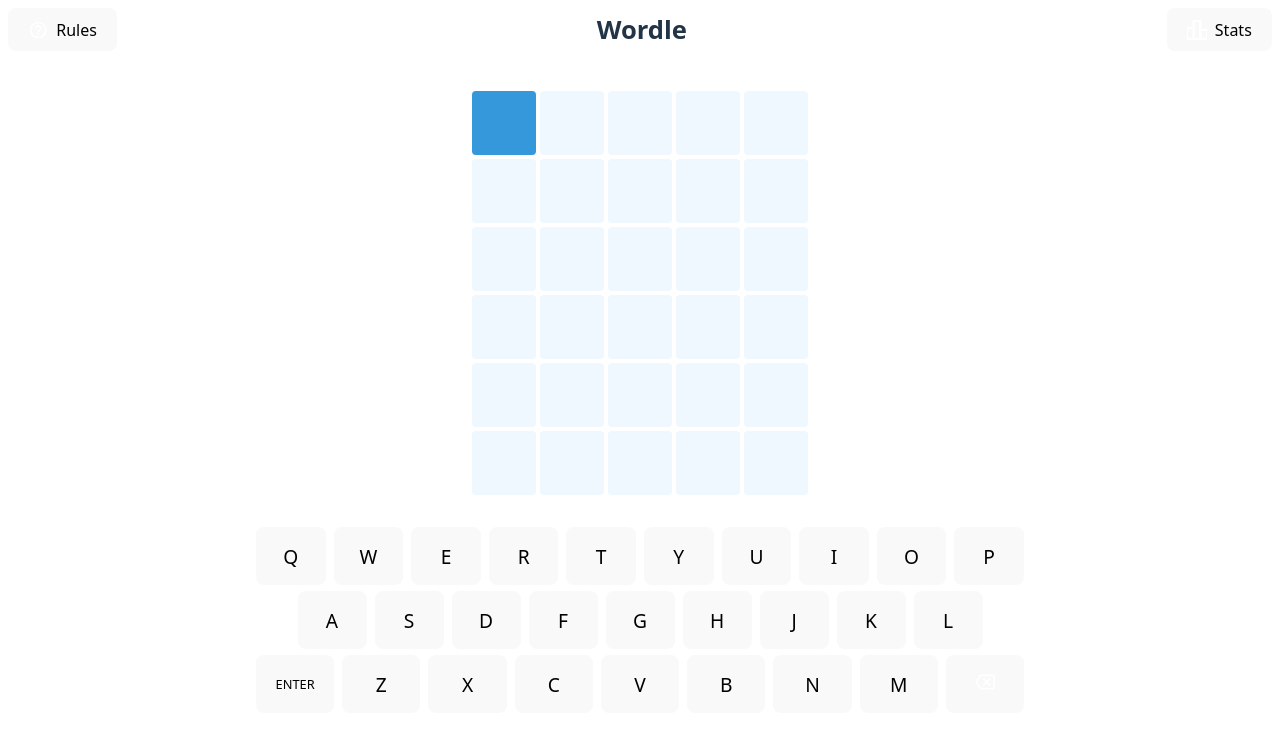
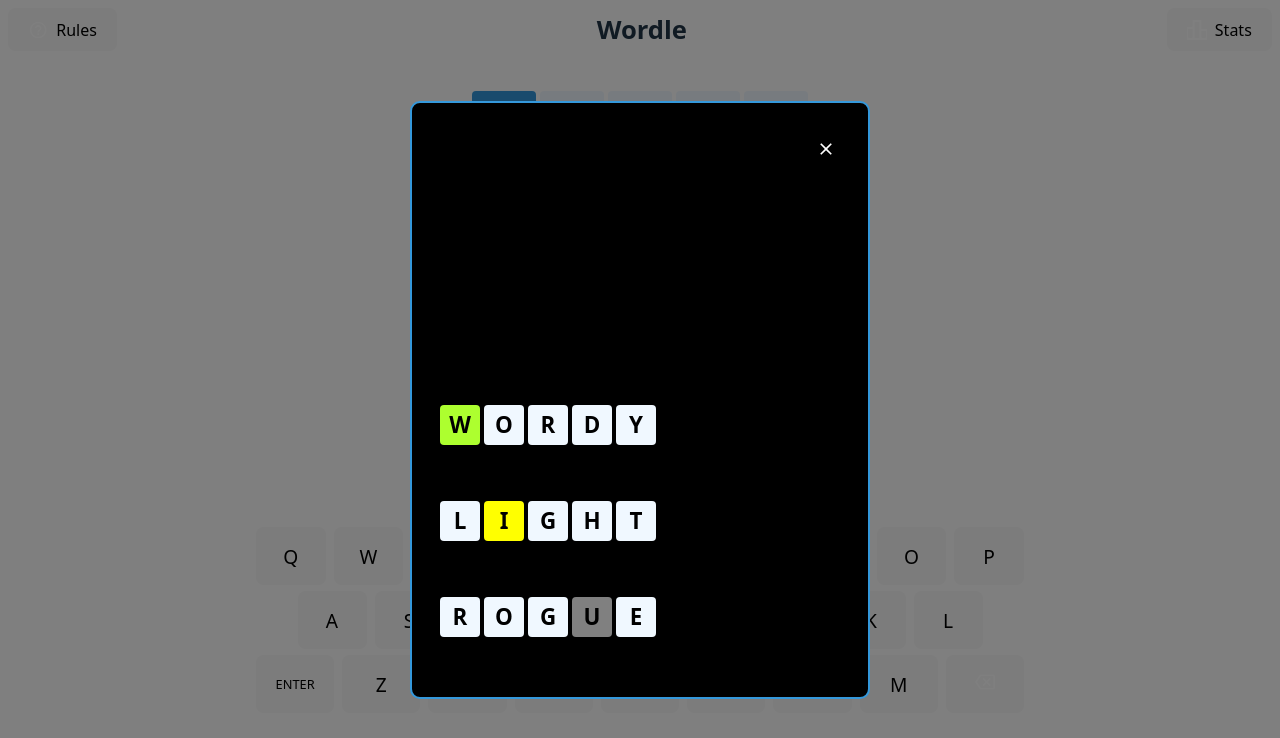
Before and after one commit to Anton-Vlad/wordle_ro, a Vue app: page / in a window 1280 px wide. Shown: the top 738 px of the page. Built offline with nearby package versions, Linux system fonts and the light colour scheme.

Commit message:
Add message modal

```diff
--- a/src/components/Board.vue
+++ b/src/components/Board.vue
@@ -1,8 +1,9 @@
 <script setup lang="ts">
 import { ref, computed, onMounted, onUnmounted } from "vue";
 import WORDS from "../words";
-import Rules from "./Rules.vue";
-import Score from "./Score.vue";
+import MessageModal from "./MessageModal.vue";
+import RulesModal from "./RulesModal.vue";
+import ScoreModal from "./ScoreModal.vue";
 import Header from "./Header.vue";
 import Keyboard from "./Keyboard.vue";
 import type { Game } from "../types";
@@ -24,6 +25,7 @@ const target = ref(getRandomWord());
 
 const showRules = ref(false);
 const showScore = ref(false);
+const showMessage = ref(false);
 
 const outputMessage = ref("");
 const tries = ref(0);
@@ -79,7 +81,13 @@ function saveResult(status: string) {
     tries: tries.value,
     letters: lettersFound.value,
   });
-  outputMessage.value = "You " + (status === "W" ? "Win" : "Lose");
+
+  if (status === "W") {
+    outputMessage.value = "You guessed the word!";
+  } else {
+    outputMessage.value = `You run out of guesses. The word was: ${target.value}`;
+  }
+  showMessage.value = true;
 }
 
 function resetBoard() {
@@ -95,10 +103,10 @@ function resetBoard() {
   target.value = getRandomWord();
 
   outputMessage.value = "";
+  showMessage.value = false;
+
   tries.value = 0;
   blockInputs.value = false;
-
-  console.log("NEW TARGET: ", target.value);
 }
 
 function getRandomWord() {
@@ -152,6 +160,7 @@ const handleKeydown = (
   const keyCode = event.keyCode || event.which;
 
   outputMessage.value = "";
+  showMessage.value = false;
 
   // Check if it's a valid key we want to listen for
   if (isValidKey(key, keyCode)) {
@@ -187,6 +196,14 @@ const handleKeydown = (
     }
 
     if (isSubmitKey(keyCode) && wordIsComplete.value) {
+      // check if the word is valid
+      const word = board.value[currentWordRow.value].join("");
+      if (!WORDS.includes(word.toLowerCase())) {
+        outputMessage.value = "Word is not valid.";
+        showMessage.value = true;
+        return;
+      }
+
       // check the word vs the target,  update the clases for the boardStatuses
       validateWordInput();
 
@@ -194,9 +211,6 @@ const handleKeydown = (
       wrongLettersUsed.value = [...getLettersUsedByType("wrongLetter")];
       includedLettersUsed.value = [...getLettersUsedByType("includedLetter")];
       goodLettersUsed.value = [...getLettersUsedByType("goodLetter")];
-      console.log("Wrong letters used: ", wrongLettersUsed.value);
-      console.log("Included letters used: ", includedLettersUsed.value);
-      console.log("Good letters used: ", goodLettersUsed.value);
 
       tries.value += 1;
 
@@ -224,19 +238,26 @@ const handleKeydown = (
 
     if (isSubmitKey(keyCode) && !wordIsComplete.value) {
       outputMessage.value = "Word is incomplet.";
+      showMessage.value = true;
       return;
     }
 
     if (wordIsComplete.value) {
-      outputMessage.value =
-        "Word is complet. Please submit it. (SPACE or ENTER key)";
+      // outputMessage.value =
+      //   "Word is complet. Please submit it. (SPACE or ENTER key)";
+      //   showMessage.value = true;
+      return;
     }
   }
 };
 
 onMounted(() => {
+  setTimeout(() => {
+    showRules.value = true;
+    showScore.value = false;
+  }, 1000);
+
   document.addEventListener("keydown", handleKeydown);
-  console.log("Target: " + target.value);
 });
 
 onUnmounted(() => {
@@ -251,11 +272,19 @@ function onCloseScore() {
   showScore.value = false;
 }
 
+function onCloseMessage() {
+  showMessage.value = false;
+}
+
 function onOpenRules() {
   showRules.value = true;
 }
 
 function onOpenStats() {
+  showScore.value = true;
+}
+
+function onOpenMessage() {
   showScore.value = true;
 }
 
@@ -274,8 +303,9 @@ function handleKeybordMouse(letter: string) {
 
 <template>
   <Header @openRules="onOpenRules" @openStats="onOpenStats" />
-  <Rules v-if="!showScore" :open="showRules" @close="onCloseRules" />
-  <Score
+  <MessageModal :message="outputMessage" :open="showMessage" @close="onCloseMessage" />
+  <RulesModal v-if="!showScore" :open="showRules" @close="onCloseRules" />
+  <ScoreModal
     v-if="!showRules"
     :open="showScore"
     :games="games"
@@ -311,10 +341,6 @@ function handleKeybordMouse(letter: string) {
     :goodLetters="goodLettersUsed"
     @letter="handleKeybordMouse"
   />
-
-  <!-- <p class="display">
-    {{ outputMessage }}
-  </p> -->
 </template>
 
 <style scoped>
--- /dev/null
+++ b/src/components/MessageModal.vue
@@ -0,0 +1,31 @@
+<script setup lang="ts">
+import Modal from "./Modal.vue";
+
+const props = defineProps<{
+  open: boolean;
+  message?: string;
+}>();
+
+const emit = defineEmits<{
+  (e: 'close'): void;
+}>();
+
+function handleClose() {
+  emit("close");
+}
+</script>
+
+<template>
+  <Modal small :open="open" @close="handleClose">
+    <template v-slot:header>
+      {{ message }}
+    </template>
+
+  </Modal>
+</template>
+
+<style scoped>
+p {
+  margin: 0 0 24px;
+}
+</style>
--- a/src/components/Modal.vue
+++ b/src/components/Modal.vue
@@ -4,6 +4,7 @@ const dialog = ref(null);
 
 const props = defineProps<{
   open: boolean;
+  small?: boolean;
 }>();
 
 const emit = defineEmits<{
@@ -36,9 +37,13 @@ watch(
 
 <template>
   <teleport to="body">
-    <dialog class="my-dialog" ref="dialog" @close="handleClose" @cancel.prevent>
+    <dialog :class="`my-dialog ${small ? 'my-dialog--smal' : ''}`" ref="dialog" @close="handleClose" @cancel.prevent>
       <div class="dialog-wrapper" @click.self="handleClose">
         <div class="content">
+          <h2>
+            <slot name="header"></slot>
+            <button type="button" @click="handleClose" aria-label="Close"><svg aria-hidden="true" xmlns="http://www.w3.org/2000/svg" height="20" viewBox="0 0 24 24" width="20" class="game-icon"><path fill="var(--color-tone-1)" d="M19 6.41L17.59 5 12 10.59 6.41 5 5 6.41 10.59 12 5 17.59 6.41 19 12 13.41 17.59 19 19 17.59 13.41 12z"></path></svg></button>
+          </h2>
           <slot />
         </div>
       </div>
@@ -47,6 +52,31 @@ watch(
 </template>
 
 <style scoped>
+h2 {
+  margin-top: 0;
+  margin-bottom: 4px;
+  display: flex;
+  justify-content: space-between;
+  align-items: center;
+}
+
+h2 > button {
+  background: transparent;
+  border: none;
+  padding: 4px;
+  cursor: pointer;
+  --color-tone-1: white;
+  outline: none !important;
+}
+
+h2 > button > svg {
+  width: 20px;
+  height: 20px;
+}
+h2 > button > svg  path {
+  fill: var(--color-tone-1);
+}
+
 .my-dialog {
   width: 100%;
   border: none;
@@ -77,4 +107,19 @@ watch(
   background: black;
   border: 2px solid #3498db;
 }
+
+.my-dialog.my-dialog--smal .content {
+  max-width: 180px;
+  width: 180px;
+}
+
+.my-dialog.my-dialog--smal .content h2 {
+  font-size: 1.2rem;
+  font-weight: normal;
+  justify-content: center;
+  margin: 0;
+}
+.my-dialog.my-dialog--smal .content h2 > button {
+  display: none;
+}
 </style>
--- a/src/components/Rules.vue
+++ b/src/components/RulesModal.vue
@@ -17,7 +17,9 @@ function handleClose() {
 
 <template>
   <Modal :open="open" @close="handleClose">
-    <h2>How To Play</h2>
+    <template v-slot:header>
+      How To Play
+    </template>
     <p>Guess the Wordle in 6 tries.</p>
 
     <section>
@@ -61,11 +63,6 @@ function handleClose() {
 </template>
 
 <style scoped>
-h2 {
-  margin-top: 0;
-  margin-bottom: 4px;
-}
-
 p {
   margin: 0 0 24px;
 }
--- a/src/components/Score.vue
+++ b/src/components/ScoreModal.vue
@@ -26,7 +26,8 @@ function handleClose() {
 
 <template>
   <Modal :open="open" @close="handleClose">
-    <h2>
+    <template v-slot:header>
+      <div>
         <svg
           aria-hidden="true"
           xmlns="http://www.w3.org/2000/svg"
@@ -41,7 +42,8 @@ function handleClose() {
           ></path>
         </svg>
         Score board
-    </h2>
+      </div>
+    </template>
 
     <table class="score-board">
       <thead>
@@ -65,7 +67,7 @@ function handleClose() {
 
         <tr v-if="!games.length">
           <td>
-            <p style="text-align: left; margin: 0;">No game completed yet.</p>
+            <p style="text-align: left; margin: 0">No game completed yet.</p>
           </td>
         </tr>
       </tbody>
@@ -74,11 +76,6 @@ function handleClose() {
 </template>
 
 <style scoped>
-h2 {
-  margin-top: 0;
-  margin-bottom: 4px;
-}
-
 p {
   margin: 0 0 24px;
 }
```
Lines whose indentation alone changed are shown as unchanged.
